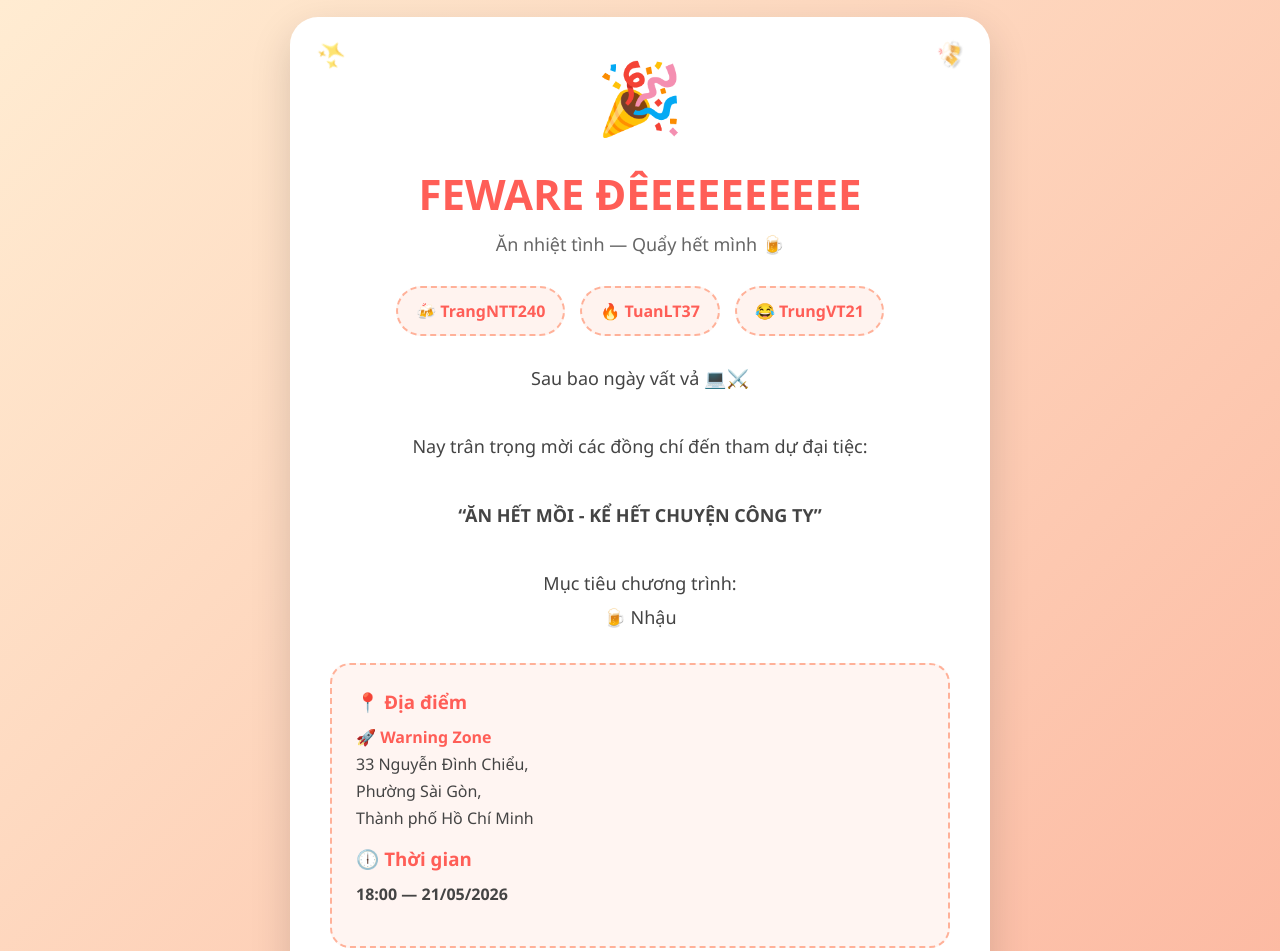
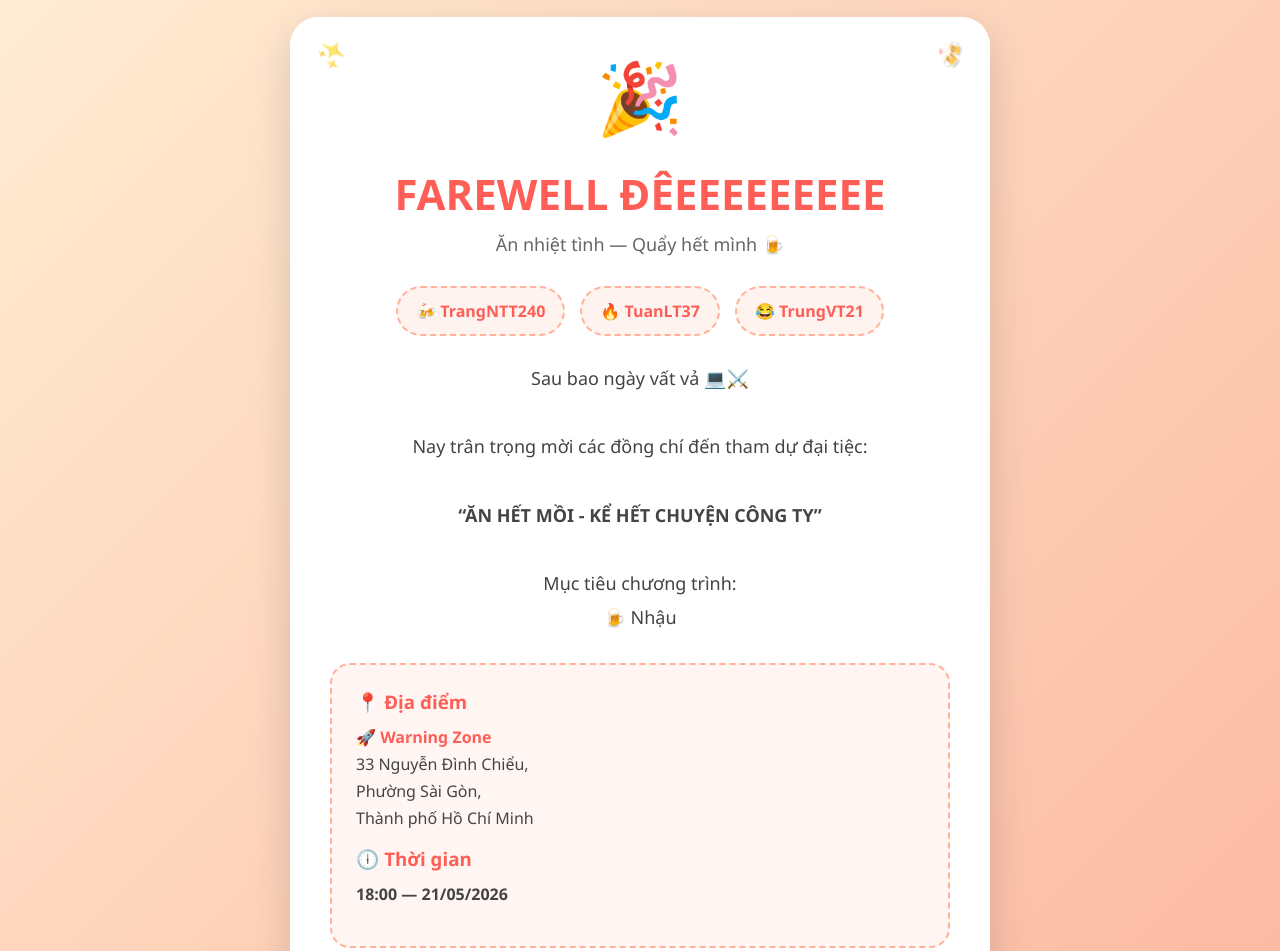
Before and after one commit to ThiennTrung/FW, a plain HTML site: page index.html in a window 1280 px wide. Shown: the top 951 px of the page. Drawn offline with Linux system fonts and the light colour scheme.

Commit message:
Update index.html

```diff
--- a/index.html
+++ b/index.html
@@ -213,7 +213,7 @@
 
     <div class="top">
       <div class="emoji">🎉</div>
-      <h1>FEWARE ĐÊEEEEEEEEE</h1>
+      <h1>FAREWELL ĐÊEEEEEEEEE</h1>
       <p>Ăn nhiệt tình — Quẩy hết mình 🍺</p>
     </div>
 
```
